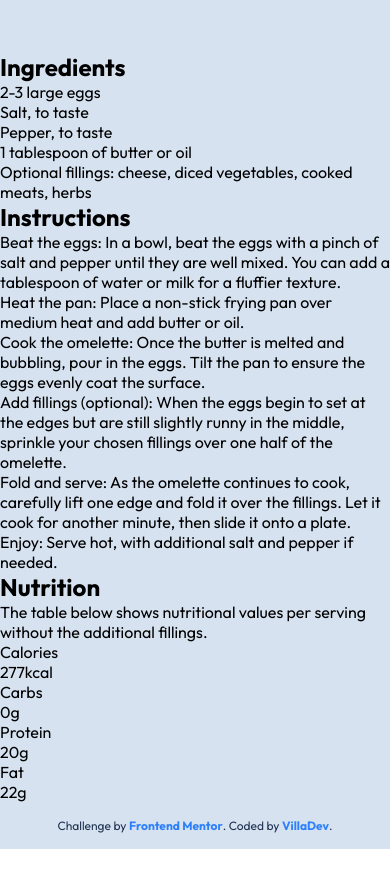
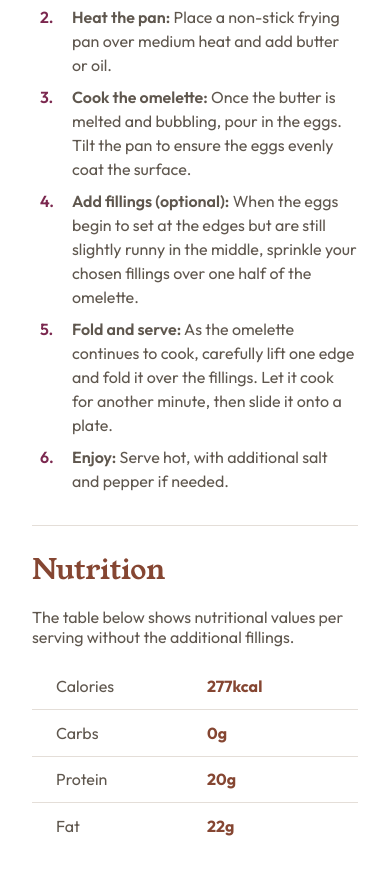
Before and after one commit to avfonseca00/FrontendMentor, a website: page recipe-page-main/index.html in a window 390 px wide. Shown: the part 1101-1988 px from the top of the page. Before the commit the page ends 1950 px from the top, so only its background shows below. Drawn offline with Linux system fonts and the light colour scheme; files that its build step writes are made by us from their sources.

Commit message:
feat(Root): Add styles for mobile screen size

```diff
--- /dev/null
+++ b/recipe-page-main/assets/css/style.css
@@ -0,0 +1,187 @@
+@font-face {
+    font-family: 'Young Serif';
+    src: url('../fonts/young-serif/YoungSerif-Regular.ttf');
+}
+@font-face {
+    font-family: 'Outfit';
+    src: url('../fonts/outfit/Outfit-VariableFont_wght.ttf');
+}
+
+:root{
+    --white: hsl(0, 0%, 100%);
+    --stone-100: hsl(30, 54%, 90%);
+    --stone-150: hsl(30, 18%, 87%);
+    --stone-600: hsl(30, 10%, 34%);
+    --stone-900: hsl(24, 5%, 18%);
+    --brown-800: hsl(14, 45%, 36%);
+    --rose-800: hsl(332, 51%, 32%);
+    --rose-50: hsl(330, 100%, 98%);
+}
+
+*{
+    padding: 0;
+    margin: 0;
+    box-sizing: border-box;
+}
+.title, .card, .card__title, .main__subtitle, .table, p, ul, ol, hr{
+    width: 100%;
+}
+p, li{
+    font-family: 'Outfit';
+    font-size: 1rem;
+    color: var(--stone-600);
+}
+.main__card{
+    background-color: var(--white);
+    width: 100%;
+    display: flex;
+    flex-direction: column;
+    align-items: center;
+}
+.image__container{
+    display: flex;
+    width: 100%;
+}
+.image{
+    width: 100%;
+}
+.content{
+    display: flex;
+    flex-direction: column;
+    padding: 42px 32px;
+    overflow-x: visible;
+}
+.title, .section__title{
+    font-family: 'Young Serif';
+    font-weight: 400;
+}
+.title{
+    color: var(--stone-900);
+    line-height: 100%;
+    font-size: 34px;
+    letter-spacing: 1px;
+    overflow: hidden;
+}
+.description{
+    width: 100%;
+    font-weight: 400;
+    letter-spacing: -0.1px;
+    line-height: 150%;
+    margin-top: 28px;
+}
+.section__title{
+    margin-top: 24px;
+    font-size: 28px;
+    color: var(--brown-800);
+}
+.section__description{
+    margin-top: 18px;
+}
+.card{
+    background-color: var(--rose-50);
+    padding: 18px 20px;
+    margin-top: 2rem;
+    border-radius: 10px;
+}
+.card__title{
+    color: var(--rose-800);
+    font-size: 1.25rem;
+    font-weight: 600;
+}
+ul {
+    list-style: none;
+    padding: 0 0.5rem;
+    margin-top: 0.5rem;
+}
+ul > li {
+    margin-block: 8px;
+    line-height: 24px;
+    position: relative;
+    padding-left: 30px;
+}
+ul > li::before {
+    content: '';
+    position: absolute;
+    left: 0;
+    top: 50%;
+    transform: translateY(-50%);
+    width: 5px;
+    height: 5px;
+    background-color: var(--rose-800);
+    border-radius: 50%;
+}
+.card > ul > li > span {
+    font-weight: 600;
+}
+ol{
+    list-style: none;
+    margin-top: 10px;
+    padding: 0;
+    counter-reset: item;
+}
+ol > li{
+    position: relative;
+    margin-block: 8px;
+    padding-left: 40px;
+    line-height: 150%;
+    counter-increment: item;
+}
+ol > li::before {
+    content: counter(item) ".";
+    position: absolute;
+    left: 8px;
+    top: 0;
+    font-weight: 600;
+    color: var(--rose-800);
+    border-radius: 50%;
+}
+ol > li > span {
+    font-weight: 600;
+}
+.separator{
+    margin-top: 24px;
+    height: 1px;
+    width: 100%;
+    background-color: var(--stone-150);
+}
+.table{
+    margin-top: 1rem;
+    display: flex;
+    flex-direction: column;
+    font-family: 'Outfit';
+    color: var(--stone-600);
+}
+.table__row{
+    width: 100%;
+    display: flex;
+    padding-left: 1.5rem;
+}
+.table__row:not(:last-child){
+    border-bottom: 1px solid var(--stone-150);
+}
+.table__cell{
+    width: 50%;
+    padding: 0.8rem 0;
+}
+.cell__value{
+    color: var(--brown-800);
+    font-weight: 700;
+}
+
+.attribution {
+    font-size: 14px;
+    text-align: center;
+    color: var(--stone-600);
+    background-color: var(--cream);
+    padding: 1rem;
+    font-family: 'Outfit';
+}
+.attribution a {
+    text-decoration: none;
+    font-weight: 600;
+    color: var(--rose-800);
+}
+
+::-webkit-scrollbar{
+    display: none;
+}
--- a/recipe-page-main/index.html
+++ b/recipe-page-main/index.html
@@ -28,7 +28,7 @@
             <li><span>Cooking:</span> 5 minutes</li>
           </ul>
         </div>
-        <h2 class="main__subtitle">Ingredients</h2>
+        <h2 class="section__title">Ingredients</h2>
         <ul>
           <li>2-3 large eggs</li>
           <li>Salt, to taste</li>
@@ -37,7 +37,7 @@
           <li>Optional fillings: cheese, diced vegetables, cooked meats, herbs</li>
         </ul>
         <div class="separator"></div>
-        <h2 class="main__subtitle">Instructions</h2>
+        <h2 class="section__title">Instructions</h2>
         <ol>
           <li><span>Beat the eggs:</span> In a bowl, beat the eggs with a pinch of salt and pepper until they are well mixed.
             You can add a tablespoon of water or milk for a fluffier texture.</li>
@@ -51,8 +51,8 @@
           <li><span>Enjoy:</span> Serve hot, with additional salt and pepper if needed.</li>
         </ol>
         <div class="separator"></div>
-        <h2 class="main__subtitle">Nutrition</h2>
-        <p>The table below shows nutritional values per serving without the additional fillings.</p>
+        <h2 class="section__title">Nutrition</h2>
+        <p class="section__description">The table below shows nutritional values per serving without the additional fillings.</p>
         <div class="table">
           <div class="table__row">
             <div class="table__cell">Calories</div>
@@ -77,7 +77,7 @@
 
   <div class="attribution">
     Challenge by <a href="https://www.frontendmentor.io?ref=challenge" target="_blank">Frontend Mentor</a>.
-    Coded by <a href="#">VillaDev</a>.
+    Coded by <a href="https://www.facebook.com/abner.villavicencio.94">VillaDev</a>.
   </div>
 </body>
 </html>
```
